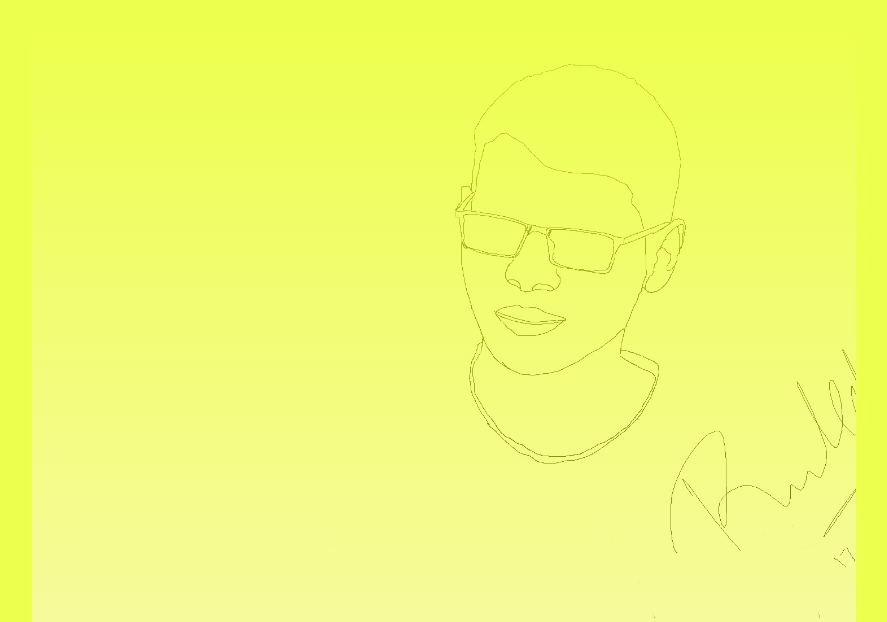
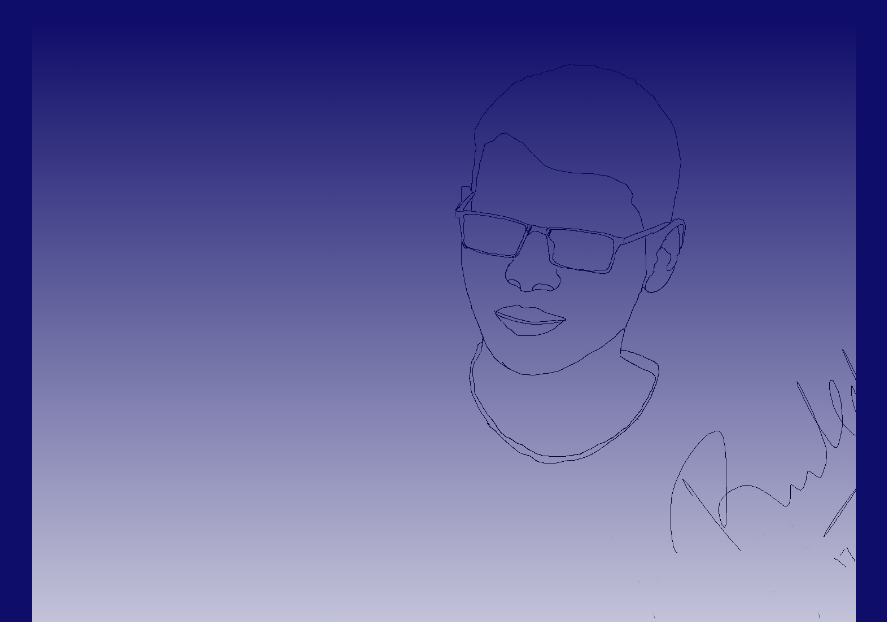
Before and after one commit to mariakhalek7/explore-bootstrap, a plain HTML site: page index.html in a window 1280 px wide. Shown: the part 178-800 px from the top of the page, without its empty margins (176-1063 px from the left). Drawn offline with Linux system fonts and the light colour scheme.

Commit message:
color change

```diff
--- a/index.html
+++ b/index.html
@@ -10,10 +10,12 @@
         .body{
 
             max-width: 80%;
-            background:linear-gradient(rgba(234, 255, 45, 0.849),rgba(234, 255, 45, 0.849));
+            background:linear-gradient(rgba(5, 3, 99, 0.959),rgba(5, 3, 99, 0.959));
+
+
         }
         .bg-image{
-            background:linear-gradient(rgba(234, 255, 45, 0.849),rgba(238, 234, 9, 0.3)), url('./rahmatullah.jpg');
+            background:linear-gradient(rgba(5, 3, 99, 0.959),rgba(50, 5, 172, 0)), url('./rahmatullah.jpg');
             background-repeat: no-repeat;
             background-size: cover;
             height: 100vh;
```
